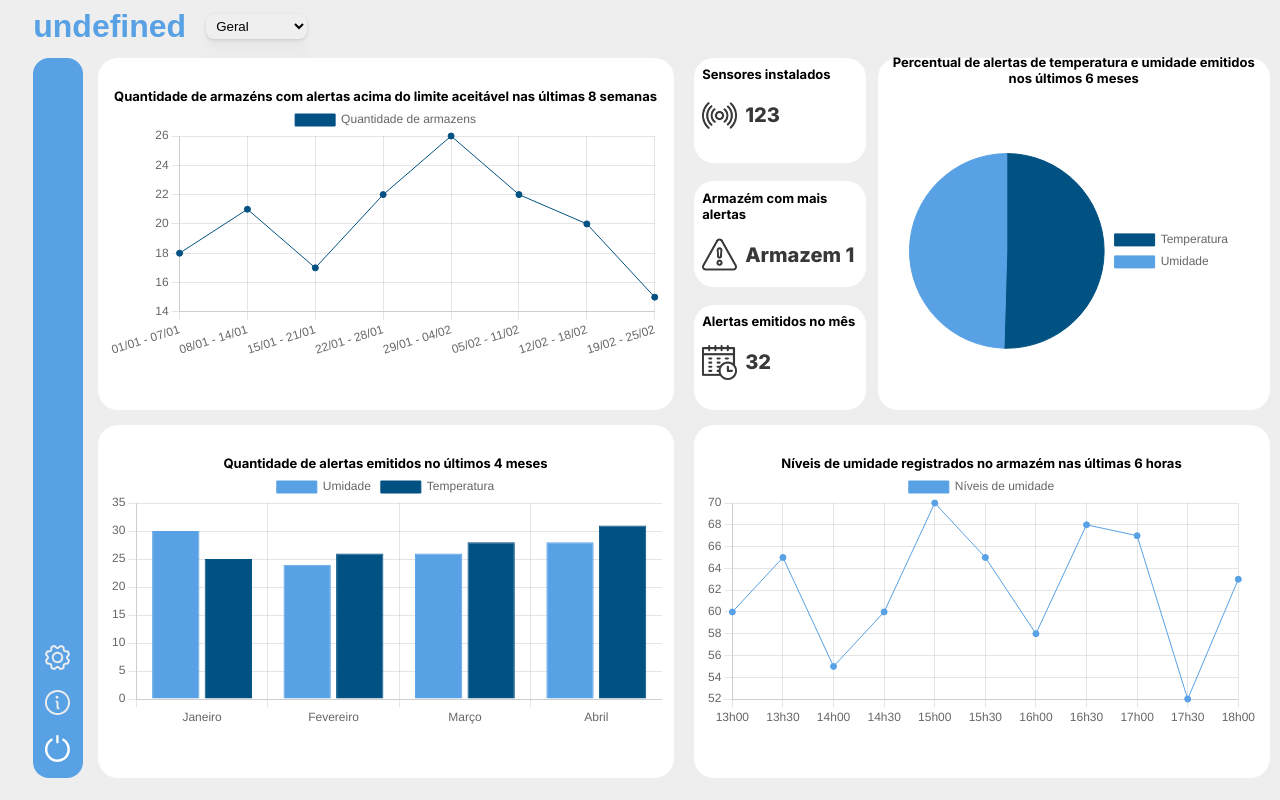
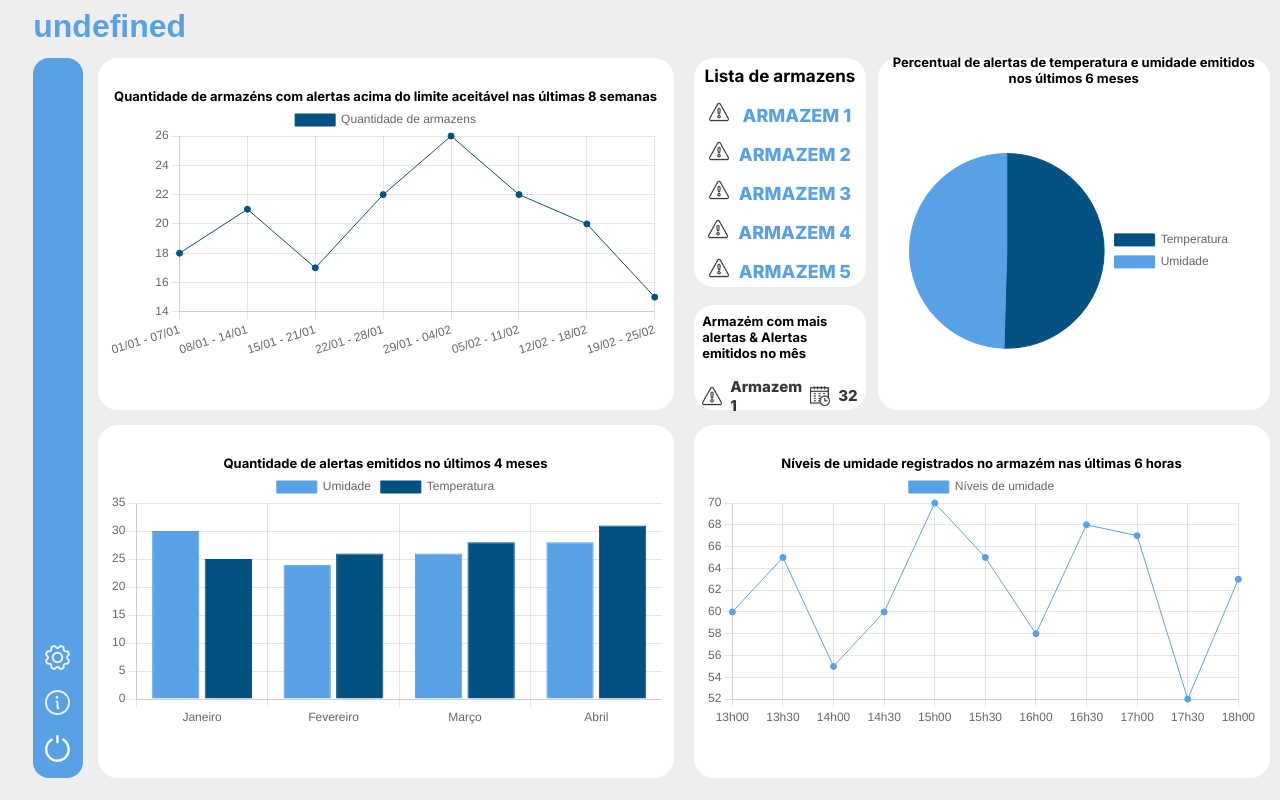
Before and after one commit to sprint2/Site-Instucional, a website: page public/dashboard/geral/dash-geral.html in a window 1280 px wide. Drawn offline with nearby package versions, Linux system fonts and the light colour scheme; a web font is replaced by a local one.

Commit message:
atualizando dashboard

```diff
--- a/public/dashboard/geral/dash-geral.html
+++ b/public/dashboard/geral/dash-geral.html
@@ -18,10 +18,7 @@
             <h1 class="empresa-nome">
                 <span id="nomeEmp"></span>
             </h1>
-            <select name="slct_armazem" id="slct_armazem" onchange="trocarPaginaDash()">
-                <option value="geral">Geral</option>
-                <option value="armazem1">Armazém 1</option>
-            </select>
+
         </div>
         <span id="span_data"></span>
     </div>
@@ -77,27 +74,42 @@
             <div class="inner-content">
                 <div class="container cards">
                     <div class="container info">
-                        <div class="info">
-                            <h4>Sensores instalados</h4>
+                        <div class="lista-armazens">
+                            <h4>Lista de armazens</h4>
                             <span class="valor">
-                                <img src="../../img/icons/sensor.png" alt="">
-                                123
+                               <ul>
+                                <li> <img src="../../img/icons/aviso.png" alt=""> <a href=""> Armazem 1 </a></li>
+                                <li>  <img src="../../img/icons/aviso.png" alt=""><a href="">Armazem 2</a></li>
+                                <li> <img src="../../img/icons/aviso.png" alt=""><a href="">Armazem 3</a></li>
+                                <li> <img src="../../img/icons/aviso.png" alt=""><a href="">Armazem 4</a></li>
+                                <li> <img src="../../img/icons/aviso.png" alt=""><a href="">Armazem 5</a></li>
+                                <li> <img src="../../img/icons/aviso.png" alt=""><a href="">Armazem 6</a></li>
+                                <li> <img src="../../img/icons/aviso.png" alt=""><a href="">Armazem 7</a></li>
+                                <li> <img src="../../img/icons/aviso.png" alt=""><a href="">Armazem 8</a></li>
+                                <li> <img src="../../img/icons/aviso.png" alt=""><a href="">Armazem 9</a></li>
+                                <li> <img src="../../img/icons/aviso.png" alt=""><a href="">Armazem 10</a></li>
+                                <li> <img src="../../img/icons/aviso.png" alt=""><a href="">Armazem 11</a></li>
+                                <li> <img src="../../img/icons/aviso.png" alt=""><a href="">Armazem 12</a></li>
+                                <li> <img src="../../img/icons/aviso.png" alt=""><a href="">Armazem 13</a></li>
+                                <li> <img src="../../img/icons/aviso.png" alt=""><a href="">Armazem 14</a></li>
+                                <li> <img src="../../img/icons/aviso.png" alt=""><a href="">Armazem 15</a></li>
+                                <li> <img src="../../img/icons/aviso.png" alt=""><a href="">Armazem 16</a></li>
+                                <li> <img src="../../img/icons/aviso.png" alt=""><a href="">Armazem 17</a></li>
+
+
+                               </ul>
                             </span>
                         </div>
                         <div class="info" onclick="trocarPaginaDash()">
-                            <h4>Armazém com mais alertas</h4>
+                            <h4>Armazém com mais alertas & Alertas emitidos no mês</h4>
                             <span class="valor">
                                 <img src="../../img/icons/aviso.png" alt="">
                                 Armazem 1
-                            </span>
-                        </div>
-                        <div class="info">
-                            <h4>Alertas emitidos no mês</h4>
-                            <span class="valor">
                                 <img src="../../img/icons/calendario.png" alt="">
                                 32
                             </span>
                         </div>
+
                     </div>
                     <div class="card">
                         <h3>Percentual de alertas de temperatura e umidade emitidos nos últimos 6 meses</h3>
--- a/public/dashboard/style/style-dashboard.css
+++ b/public/dashboard/style/style-dashboard.css
@@ -1,5 +1,14 @@
 @import url('https://fonts.cdnfonts.com/css/momcake?styles=70427,70426');
 @import url('https://fonts.googleapis.com/css2?family=Inter:wght@400;500;600;700;800;900&display=swap');
+::-webkit-scrollbar{
+    width: 8px;
+    background-color: #fff;
+    border-radius: 30px;
+}
+::-webkit-scrollbar-thumb{
+    background-color: #ddd;
+    border-radius: 30px;
+}
 
 body {
 
@@ -187,11 +196,44 @@ select option:checked {
     box-sizing: border-box;
 }
 
-.info span {
+.lista-armazens {
     display: flex;
+    flex-direction: column;
+    width: 100%;
+    height: 65%;
+    background-color: #fff;
+    border-radius: 20px;
+    padding: 5%;
+    box-sizing: border-box;
+    overflow-y: scroll;
     align-items: center;
+}
+
+.lista-armazens .valor{
+    display: flex;
+    font-size: 18px;
+    color: #58A1E4;
+    gap: 5px;
+}
+
+.valor ul{
+    display: flex;
+    flex-direction: column;
+    align-items: center;
+    gap: 15px;
+    list-style: none;
+    text-transform: uppercase;
+}
+.valor ul li a {
+    text-decoration: none;
+    color: #58A1E4;
+}
+.info span,
+.lista-armazens span {
+    display: flex;
     gap: 8px;
-    font-size: 20px;
+    align-items: center;
+    font-size: 15px;
     font-weight: 800;
     color: #383838;
     margin-top: 10%;
@@ -201,6 +243,14 @@ select option:checked {
     font-size: 13px;
 }
 
+.lista-armazens h4{
+    font-size: 17px;
+}
+
 .info img {
-    width: 35px;
+    width: 20px;
 }
+
+.lista-armazens img {
+    margin-right: 10px;
+}
```
Also changed, not shown: public/dashboard/armazem/dash-armazem-temp.html (+11 -11 lines), public/dashboard/armazem/dash-armazem-umidd.html (+12 -11 lines), public/dashboard/armazem/dash-armazem.html (+10 -18 lines).
